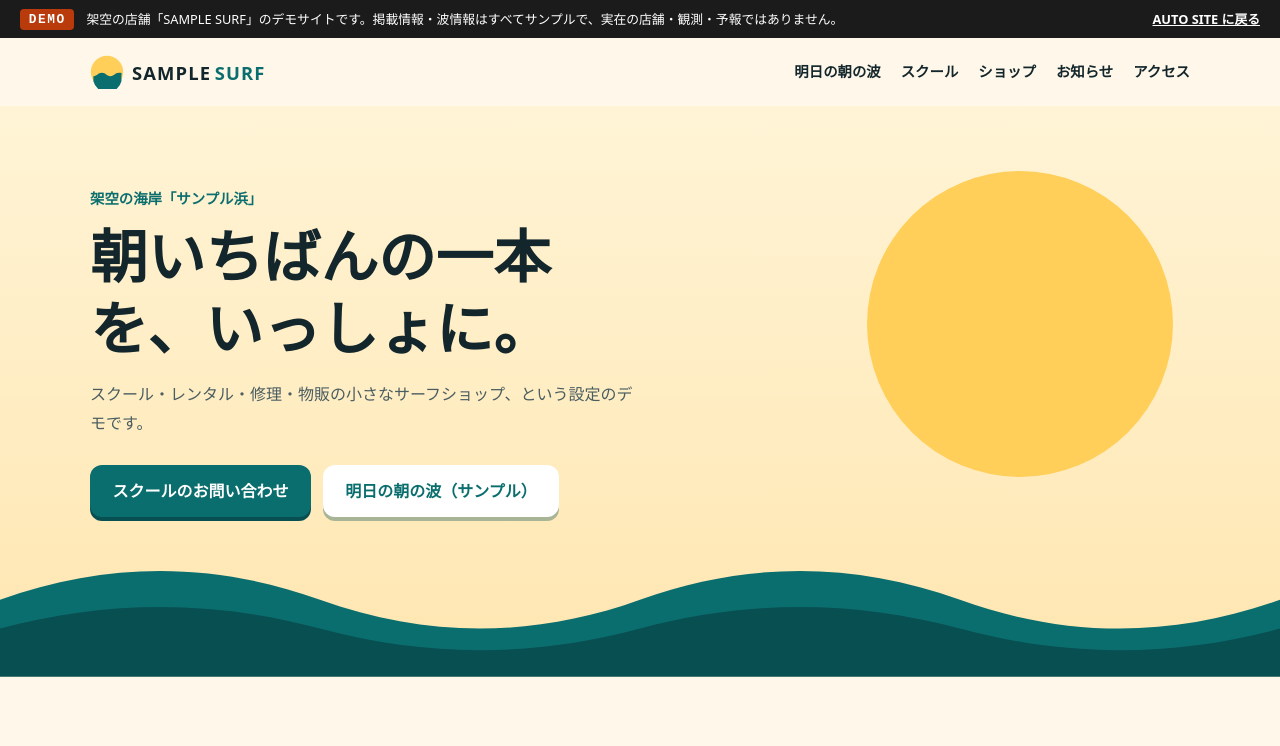
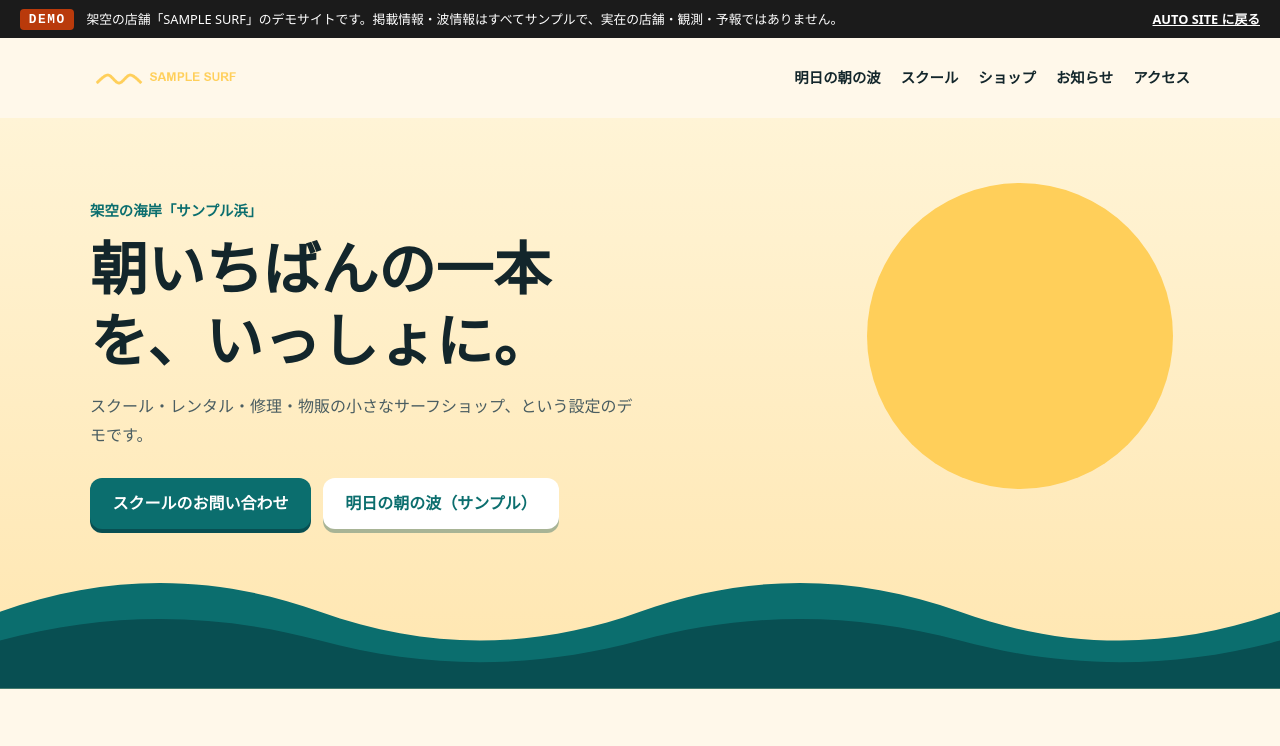
Before and after one commit to oosaka0123-sudo/auto-hp-mvp, an Astro site: page /demo/sample-surf in a window 1280 px wide. Shown: the top 746 px of the page. Built offline with nearby package versions, Linux system fonts and the light colour scheme; Astro itself is replaced by a stand-in of ours.

Commit message:
design: show transparent site-specific PNG logos in both headers

```diff
--- a/src/layouts/DemoLayout.astro
+++ b/src/layouts/DemoLayout.astro
@@ -20,11 +20,7 @@ const root = '/demo/sample-surf/';
   </div>
   <header class="d-header">
     <a class="d-brand" href={href(root)}>
-      <svg viewBox="0 0 40 40" width="34" height="34" aria-hidden="true">
-        <circle cx="20" cy="20" r="19" fill="#ffcf5a" />
-        <path d="M4 25c5 0 5-4 10-4s5 4 10 4 5-4 10-4 3 2 3 2v8a17 17 0 0 1-33 0z" fill="#0b6e6e" />
-      </svg>
-      <span>SAMPLE<b>SURF</b></span>
+      <img src={href("/assets/brand/sample-surf-logo.png")} alt="SAMPLE SURF" width="160" height="48" style="max-width:160px;height:auto;object-fit:contain" />
     </a>
     <nav aria-label="デモサイト">
       <a href={href(`${root}#waves`)}>明日の朝の波</a>
```
